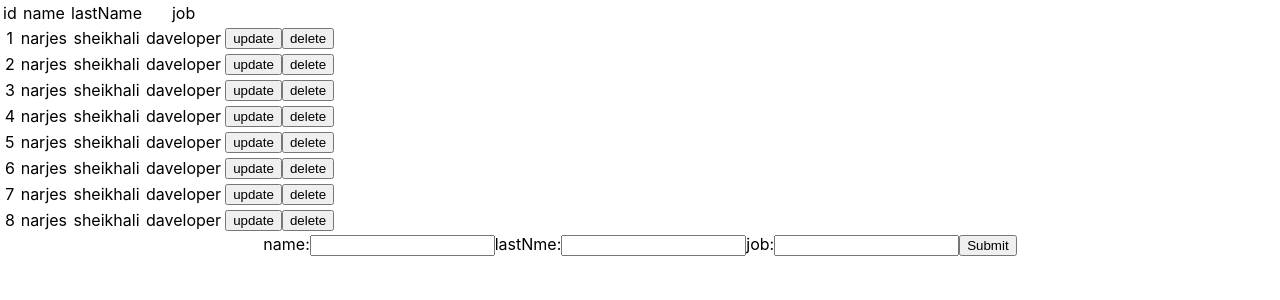
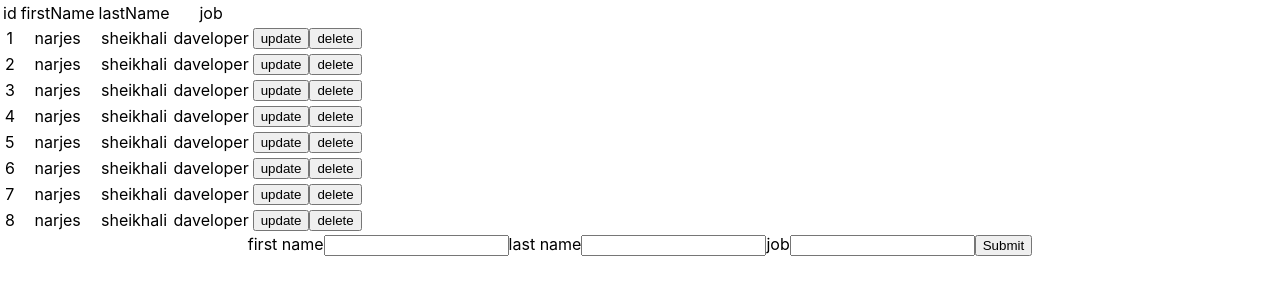
Before and after one commit to narjesshn123/table-app-function, a React (Create React App) app in the folder table/: page / in a window 1280 px wide. Shown: the top 300 px of the page. Built offline with nearby package versions, Linux system fonts and the light colour scheme.

Commit message:
dalete add

```diff
--- a/table/src/App.js
+++ b/table/src/App.js
@@ -1,11 +1,17 @@
+import {useState} from 'react';
+import {Student} from './component/Student';
+import {Table} from "./component/Table";
+import { Form } from './component/Form';
+import './App.css';
+function App() {
+const[users, setUsers] = useState(Student)
+const [user, setUser] = useState({firstName:"", lastName:"", job:""})
 
-import './App.css';
-import Table from './component/Table';
+  return (
 
-function App() {
-  return (
     <div className="App">
-      <Table/>
+   <Table users={users} setUsers={setUsers} user={user} setUser={setUser}/>
+   <Form users={users} setUsers={setUsers} user={user} setUser={setUser}/>
     </div>
   );
 }
--- /dev/null
+++ b/table/src/component/Form.jsx
@@ -0,0 +1,29 @@
+
+export const Form = ({users, setUsers, user, setUser})=>{
+    const handleAdd = (e)=>{
+        e.preventDefault()
+        if(user.id){
+            setUsers(users.map(oldUser =>  user.id === oldUser.id ? user : oldUser))
+
+        } else{
+        setUsers([...users, {id:3, ...user}])
+        setUser({firstName:"", lastName:"", job:""})
+      }}
+
+    const handleChange = (e)=>{
+        setUser({...user, [e.target.name] : e.target.value})
+    }
+    return(
+        <>
+        <form onSubmit={handleAdd}>
+            <label htmlFor="firstName">first name</label>
+            <input id="firstName" type={"text"} onChange={handleChange} name={"firstName"} value={user.firstName}></input>
+            <label htmlFor="lastName">last name</label>
+            <input id="lastName" type={"text"} onChange={handleChange} name={"lastName"} value={user.lastName}></input>
+            <label htmlFor="job">job</label>
+            <input id="job" type={"text"} onChange={handleChange} name={"job"} value={user.job}></input>
+            <input type={"submit"}></input>
+        </form>
+        </>
+    )
+}
--- a/table/src/component/Student.jsx
+++ b/table/src/component/Student.jsx
@@ -1,10 +1,10 @@
 export const Student = [
-    {id:1, name:"narjes", lastName:"sheikhali", job:"daveloper"},
-    {id:2, name:"narjes", lastName:"sheikhali", job:"daveloper"},
-    {id:3, name:"narjes", lastName:"sheikhali", job:"daveloper"},
-    {id:4, name:"narjes", lastName:"sheikhali", job:"daveloper"},
-    {id:5, name:"narjes", lastName:"sheikhali", job:"daveloper"},
-    {id:6, name:"narjes", lastName:"sheikhali", job:"daveloper"},
-    {id:7, name:"narjes", lastName:"sheikhali", job:"daveloper"},
-    {id:8, name:"narjes", lastName:"sheikhali", job:"daveloper"},
+    {id:1, firstName:"narjes", lastName:"sheikhali", job:"daveloper"},
+    {id:2, firstName:"narjes", lastName:"sheikhali", job:"daveloper"},
+    {id:3, firstName:"narjes", lastName:"sheikhali", job:"daveloper"},
+    {id:4, firstName:"narjes", lastName:"sheikhali", job:"daveloper"},
+    {id:5, firstName:"narjes", lastName:"sheikhali", job:"daveloper"},
+    {id:6, firstName:"narjes", lastName:"sheikhali", job:"daveloper"},
+    {id:7, firstName:"narjes", lastName:"sheikhali", job:"daveloper"},
+    {id:8, firstName:"narjes", lastName:"sheikhali", job:"daveloper"},
 ]
--- a/table/src/component/Table.jsx
+++ b/table/src/component/Table.jsx
@@ -1,68 +1,32 @@
-import { useState } from "react";
-import { Student } from "./Student";
-
-
-const Table = ()=>{
-    const [users, setUsers] = useState(Student)
-
-    const handleAdd = (e)=>{
-        e.preventDefault()
-        const data = new FormData(e.target)
-        const name = data.get("name")
-        const lastName = data.get("lastName")
-        const job = data.get("job")
-        setUsers([...users, {id:Math.floor(Math.random()*20),name, lastName, job}])
+import { Student } from "./Student"
+export const Table = ({users, setUsers, setUser})=>{
+    const handleDelete = (id)=>{
+        setUsers(users.filter(user=>user.id !== id))
     }
-    const handleDelete = (id)=>{
-        setUsers(users.filter((user)=>user.id !== id))
-    }
-
-    const handleUpdate = (oldUser)=>{
-        const data = new FormData()
-        const name = data.get("name")
-        const lastName = data.get("lastName")
-        const job = data.get("job")
-        setUsers(...users, users.map((user)=>
-        user.id === oldUser.id ?
-        { name, lastName, job}
-        :user))
-      }
     return(
-        <>
         <table>
             <thead>
                 <tr>
                     <td>id</td>
-                    <td>name</td>
+                    <td>firstName</td>
                     <td>lastName</td>
                     <td>job</td>
                 </tr>
             </thead>
             <tbody>
-         {users.map((user)=>(
-             <tr key={user.id}>
-                 <td>{user.id}</td>
-                 <td>{user.name}</td>
-                 <td>{user.lastName}</td>
-                 <td>{user.job}</td>
-                 <td>
-                     <button onClick={()=>handleUpdate(user)}>update</button>
-                     <button onClick={()=>handleDelete(user.id)}>delete</button>
-                 </td>
-             </tr>
-         ))}
+                {users.map(item=>(
+                    <tr key={item.id}>
+                        <td>{item.id}</td>
+                        <td>{item.firstName}</td>
+                        <td>{item.lastName}</td>
+                        <td>{item.job}</td>
+                        <td>
+                            <button onClick={()=>{setUser(item)}}>update</button>
+                            <button onClick={()=>handleDelete(item.id)}>delete</button>
+                        </td>
+                    </tr>
+                ))}
             </tbody>
         </table>
-        <form onSubmit={handleAdd}>
-        <label htmlFor="name">name:</label>
-            <input id={"name"} type="text" name="name"></input>
-            <label htmlFor="lastName">lastNme:</label>
-            <input id={"lastName"} type="text" name="lastName"></input>
-            <label htmlFor="job">job:</label>
-            <input id={"job"} type="text" name="job"></input>
-            <input type={"submit"}/>
-        </form>
-        </>
-    )
-}
-export default Table
+
+    )}
```
